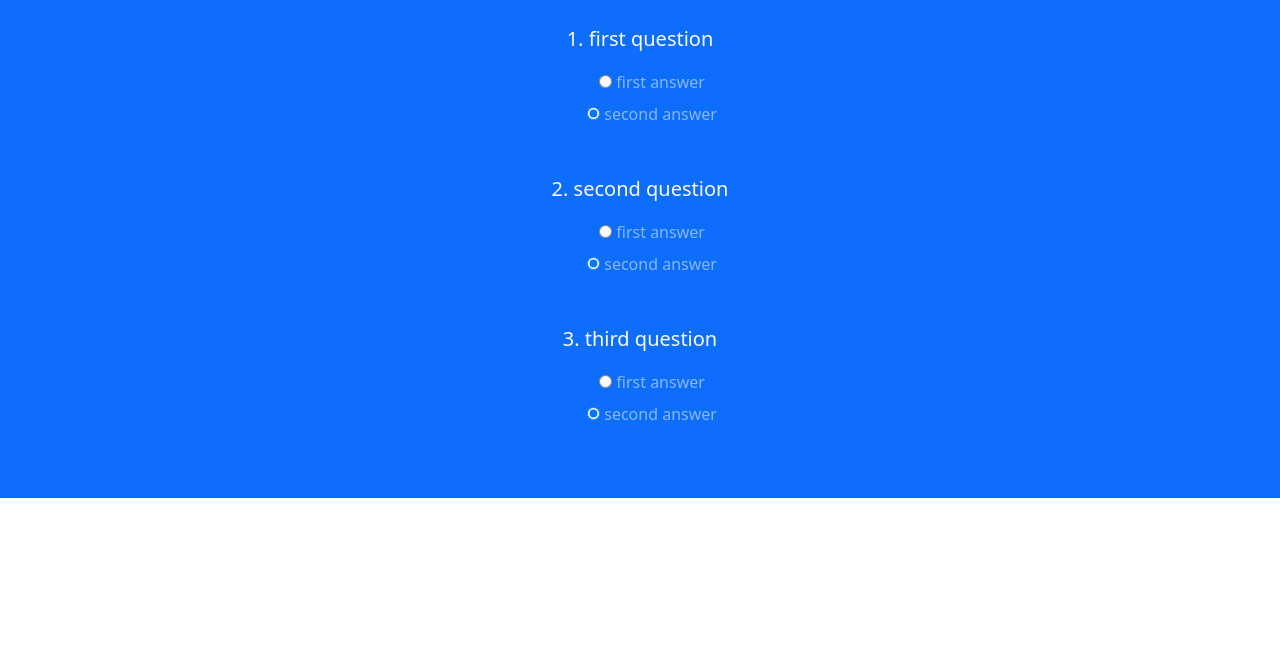
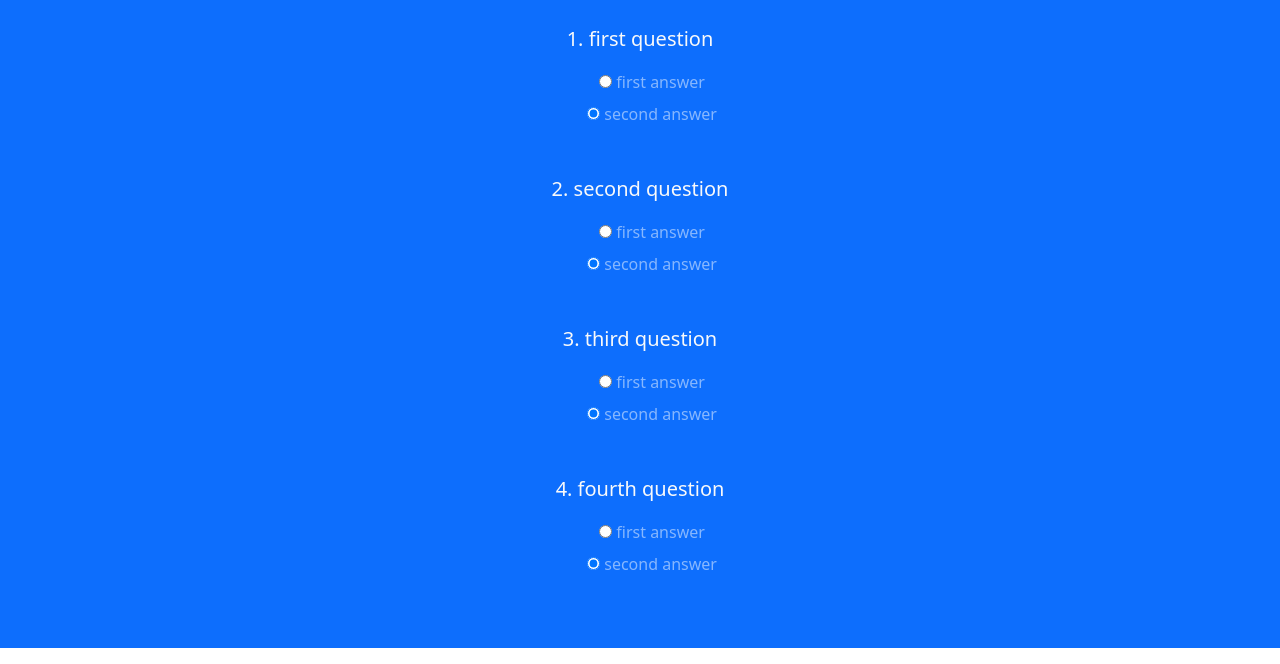
Before and after one commit to KJCastillo/quizJS, a plain HTML site: page index.html in a window 1280 px wide. Shown: the part 275-939 px from the top of the page. Before the commit the page ends 800 px from the top, so only its background shows below. Drawn offline with nearby package versions, Linux system fonts and the light colour scheme.

Commit message:
added 4th question

```diff
--- a/index.html
+++ b/index.html
@@ -57,6 +57,18 @@
                   <label class="form-check-label">second answer</label>
                 </div>
               </div>
+              <!-- question 4 -->
+              <div class="my-5">
+                <p class="lead font-weight-normal">4. fourth question</p>
+                <div class="form-check my-2 text-white-50">
+                  <input type="radio" name="q4" value="A" checked />
+                  <label class="form-check-label">first answer</label>
+                </div>
+                <div class="form-check my-2 text-white-50">
+                  <input type="radio" name="q4" value="B" checked />
+                  <label class="form-check-label">second answer</label>
+                </div>
+              </div>
             </div>
           </form>
         </div>
```
